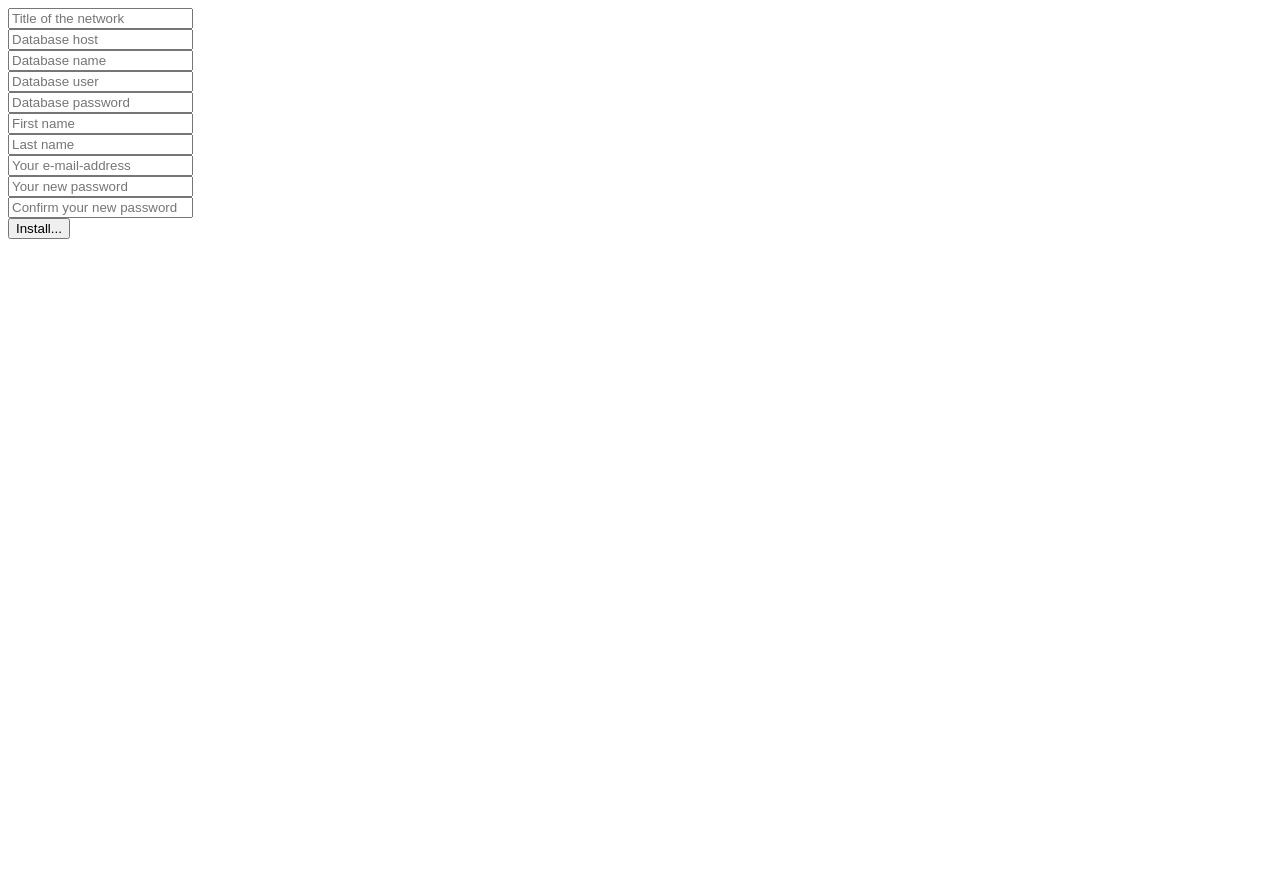
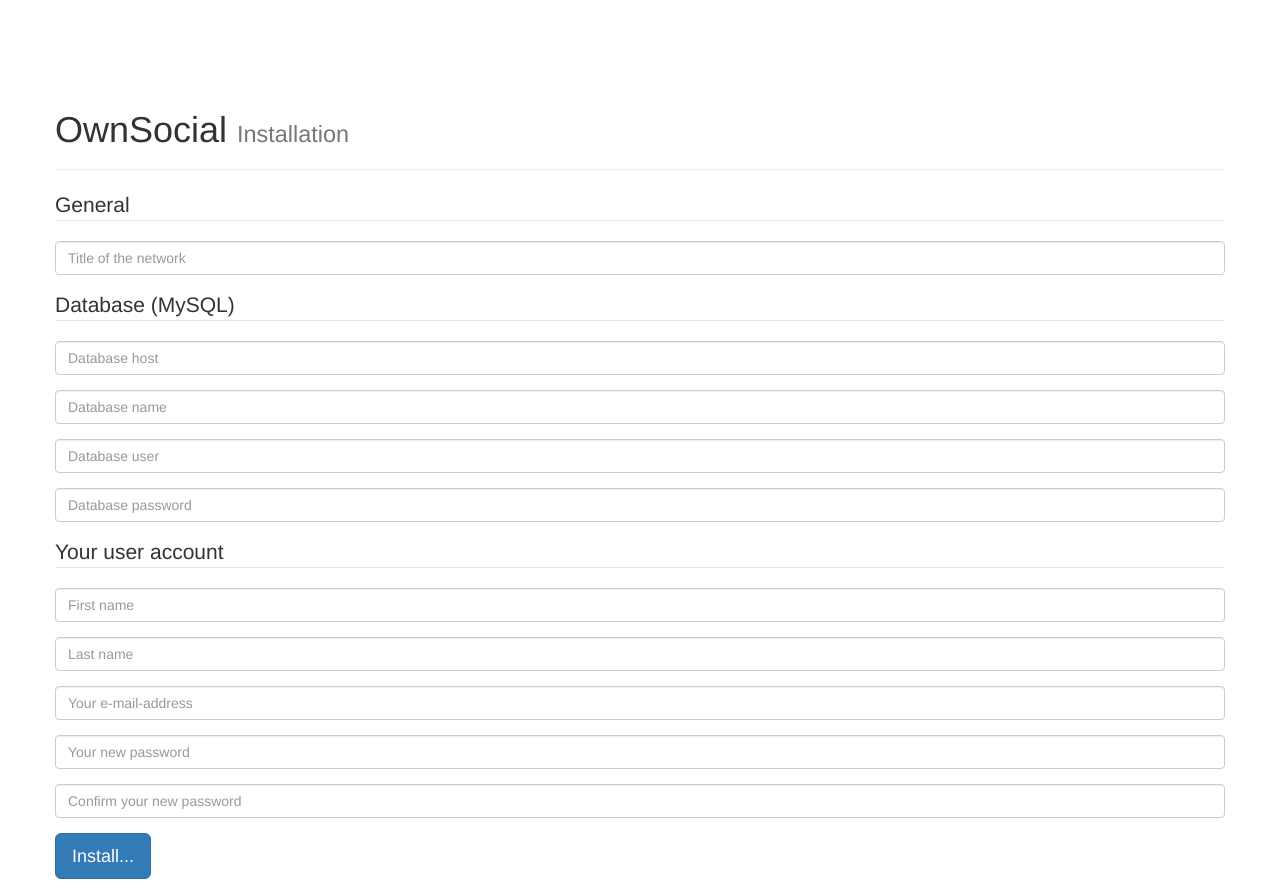
Before and after one commit to dnl-jst/ownsocial, a PHP site: page /install/index.php in a window 1280 px wide. Before the commit the page ends 239 px from the top, so only its background shows below. Run offline with PHP 8.4, Linux system fonts and the light colour scheme; some libraries are stand-ins or nearby versions.

Commit message:
# rework install script: use bootstrap from bower dependencies

```diff
--- a/public/install/index.php
+++ b/public/install/index.php
@@ -107,55 +107,106 @@ return ' . var_export($config, true) . ';';
 	<head>
 		<meta http-equiv="Content-Type" content="charset=utf-8" />
 		<title>OwnSocial Installation</title>
+
+		<link href="/components/bootstrap/dist/css/bootstrap.min.css" rel="stylesheet">
+		<link href="/css/style.css" rel="stylesheet">
+
+		<script src="/components/jquery/dist/jquery.min.js"></script>
+		<script src="/components/bootstrap/dist/js/bootstrap.min.js"></script>
 	</head>
 	<body>
-		<form method="post" action="">
+		<div class="container">
 
-			<div class="text required">
-				<input type="text" name="site_title" placeholder="Title of the network" />
+			<form method="post" action="" role="form">
+
+			<div class="row">
+
+				<div class="page-header">
+					<h1>OwnSocial <small>Installation</small></h1>
 				</div>
 
-			<div class="text required">
-				<input type="text" name="db_host" placeholder="Database host" />
+				<fieldset>
+					<legend>General</legend>
+
+					<div>
+						<div class="form-group">
+							<input type="text" class="form-control" name="site_title" placeholder="Title of the network">
+						</div>
+					</div>
+				</fieldset>
+
+				<fieldset>
+					<legend>Database (MySQL)</legend>
+
+					<div>
+						<div class="form-group">
+							<input type="text" class="form-control" name="db_host" placeholder="Database host" />
+						</div>
 					</div>
 
-			<div class="text required">
-				<input type="text" name="db_name" placeholder="Database name" />
+					<div>
+						<div class="form-group">
+							<input type="text" class="form-control" name="db_name" placeholder="Database name" />
+						</div>
 					</div>
 
-			<div class="text required">
-				<input type="text" name="db_user" placeholder="Database user" />
+					<div>
+						<div class="form-group">
+							<input type="text" class="form-control" name="db_user" placeholder="Database user" />
+						</div>
 					</div>
 
-			<div class="text required">
-				<input type="password" name="db_pass" placeholder="Database password" />
+					<div>
+						<div class="form-group">
+							<input type="password" class="form-control" name="db_pass" placeholder="Database password" />
+						</div>
 					</div>
 
-			<div class="text required">
-				<input type="text" name="first_name" placeholder="First name" />
+				</fieldset>
+
+				<fieldset>
+
+					<legend>Your user account</legend>
+
+					<div>
+						<div class="form-group">
+							<input type="text" class="form-control" name="first_name" placeholder="First name" />
+						</div>
 					</div>
 
-			<div class="text required">
-				<input type="text" name="last_name" placeholder="Last name" />
+					<div>
+						<div class="form-group">
+							<input type="text" class="form-control" name="last_name" placeholder="Last name" />
+						</div>
 					</div>
 
-			<div class="text required">
-				<input type="text" name="email" placeholder="Your e-mail-address" />
+					<div>
+						<div class="form-group">
+							<input type="text" class="form-control" name="email" placeholder="Your e-mail-address" />
+						</div>
 					</div>
 
-			<div class="text required">
-				<input type="password" name="password" placeholder="Your new password" />
+					<div>
+						<div class="form-group">
+							<input type="password" class="form-control" name="password" placeholder="Your new password" />
+						</div>
 					</div>
 
-			<div class="text required">
-				<input type="password" name="password2" placeholder="Confirm your new password" />
+					<div>
+						<div class="form-group">
+							<input type="password" class="form-control" name="password2" placeholder="Confirm your new password" />
+						</div>
 					</div>
 
-			<div class="submit">
-				<input type="submit" value="Install..." />
+				</fieldset>
+
+				<div>
+					<input type="submit" class="btn btn-primary btn-lg" value="Install..." />
 				</div>
 
+			</div>
 			</form>
+		</div>
 	</body>
 	</html>
 
```
Lines whose indentation alone changed are shown as unchanged.
